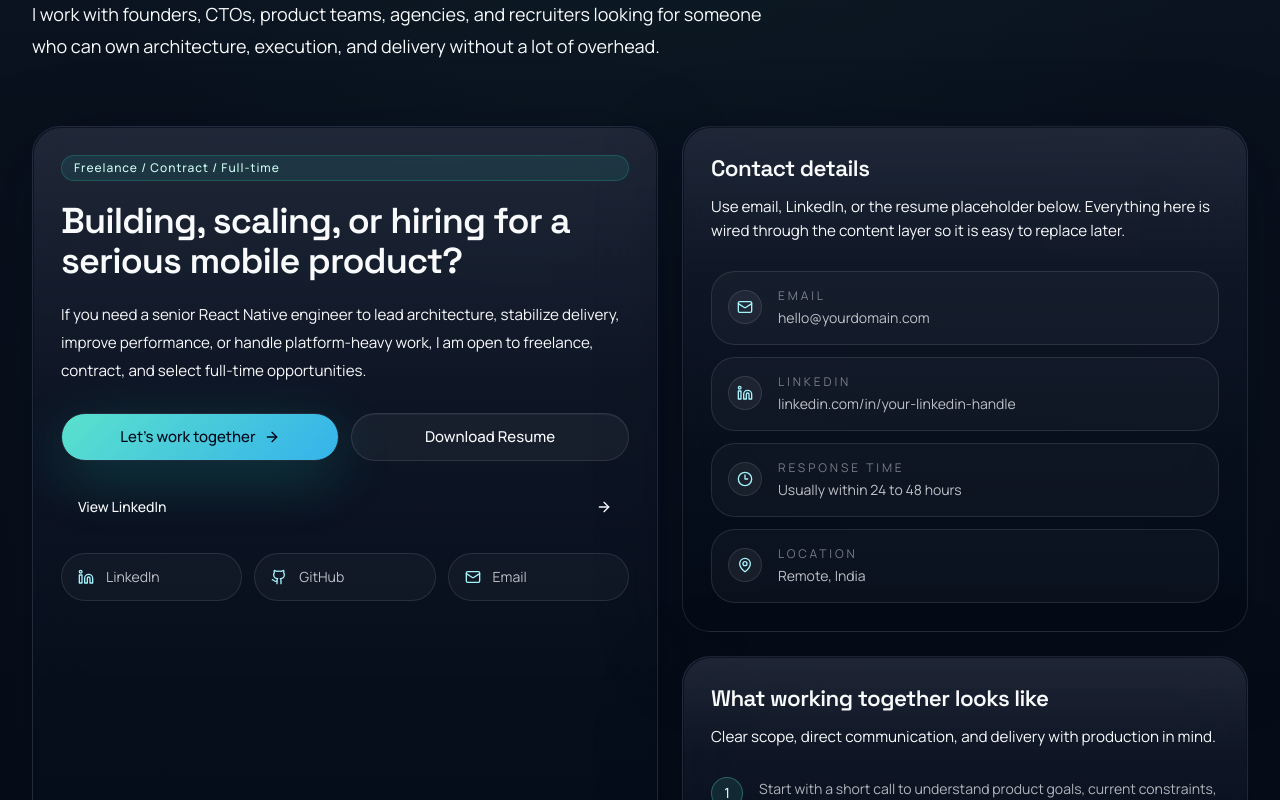
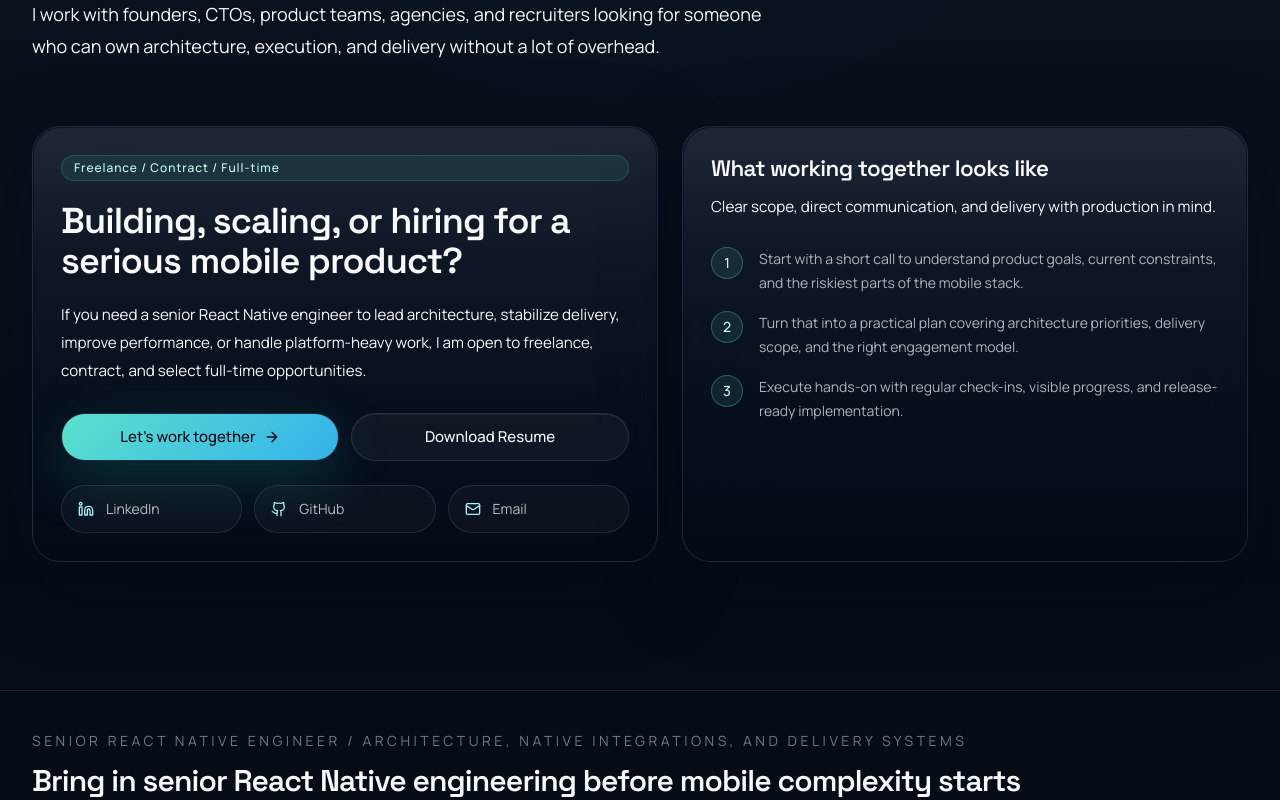
Before and after one commit to snjtiam/portfolio, a Next.js app: page /projects/data-visualization-custom-calendar-system in a window 1280 px wide. Shown: the part 2300-3100 px from the top of the page. Built offline with nearby package versions, Linux system fonts and the light colour scheme.

Commit message:
Fixed playwright linting error and UI changes

```diff
--- a/package.json
+++ b/package.json
@@ -23,6 +23,7 @@
     "tailwind-merge": "^3.3.1"
   },
   "devDependencies": {
+    "@playwright/test": "^1.51.1",
     "@eslint/eslintrc": "^3.3.1",
     "@types/node": "^22.16.5",
     "@types/react": "^19.2.14",
--- a/src/components/sections/contact-section.tsx
+++ b/src/components/sections/contact-section.tsx
@@ -3,7 +3,7 @@ import { ArrowRight } from "lucide-react";
 
 import { SectionShell } from "@/components/layout/section-shell";
 import { Reveal } from "@/components/motion/reveal";
-import { contactContent, contactMethods, socialLinks } from "@/content/portfolio";
+import { contactContent, socialLinks } from "@/content/portfolio";
 import { iconMap } from "@/lib/icon-map";
 import { Badge } from "@/components/ui/badge";
 import { Button } from "@/components/ui/button";
@@ -62,18 +62,6 @@ export function ContactSection({
                 </Button>
               </div>
 
-              <Button asChild variant="ghost" className="w-full justify-between rounded-2xl px-4">
-                <a
-                  href={contactContent.secondaryCta.href}
-                  target={contactContent.secondaryCta.newTab ? "_blank" : undefined}
-                  rel={contactContent.secondaryCta.newTab ? "noreferrer" : undefined}
-                  aria-label={`${contactContent.secondaryCta.label} in a new tab`}
-                >
-                  {contactContent.secondaryCta.label}
-                  <ArrowRight className="h-4 w-4" />
-                </a>
-              </Button>
-
               <div className="grid gap-3 sm:grid-cols-2 xl:grid-cols-3">
                 {socialLinks.map((link) => {
                   const Icon = iconMap[link.icon];
@@ -97,48 +85,8 @@ export function ContactSection({
           </Card>
         </Reveal>
 
-        <div className="grid gap-6">
-          <Reveal delay={0.08} hover hoverY={6} hoverScale={1.008}>
-            <Card>
-              <CardHeader>
-                <CardTitle>{contactContent.methodsTitle}</CardTitle>
-                <CardDescription>{contactContent.methodsDescription}</CardDescription>
-              </CardHeader>
-              <CardContent>
-                <address className="grid gap-3 not-italic">
-                  {contactMethods.map((method) => {
-                    const Icon = iconMap[method.icon];
-
-                    return (
-                      <a
-                        key={method.label}
-                        href={method.href}
-                        target={method.href.startsWith("http") ? "_blank" : undefined}
-                        rel={method.href.startsWith("http") ? "noreferrer" : undefined}
-                        aria-label={`${method.label}: ${method.value}`}
-                        className="flex min-h-[48px] items-start gap-4 rounded-2xl border border-white/10 bg-white/[0.03] px-4 py-4 transition hover:bg-white/[0.05]"
-                      >
-                        <span className="mt-0.5 rounded-full border border-white/10 bg-white/5 p-2 text-cyan-200">
-                          <Icon className="h-4 w-4" />
-                        </span>
-                        <span className="space-y-1">
-                          <span className="block text-xs uppercase tracking-[0.24em] text-foreground/45">
-                            {method.label}
-                          </span>
-                          <span className="block break-all text-sm text-foreground/75 sm:break-words">
-                            {method.value}
-                          </span>
-                        </span>
-                      </a>
-                    );
-                  })}
-                </address>
-              </CardContent>
-            </Card>
-          </Reveal>
-
-          <Reveal delay={0.14} hover hoverY={6} hoverScale={1.008}>
-            <Card>
+        <Reveal delay={0.08} className="h-full" hover hoverY={6} hoverScale={1.008}>
+          <Card className="h-full">
             <CardHeader>
               <CardTitle>{contactContent.processTitle}</CardTitle>
               <CardDescription>{contactContent.processDescription}</CardDescription>
@@ -158,7 +106,6 @@ export function ContactSection({
           </Card>
         </Reveal>
       </div>
-      </div>
     </SectionShell>
   );
 }
--- a/src/content/portfolio.ts
+++ b/src/content/portfolio.ts
@@ -109,13 +109,6 @@ export type TestimonialPlaceholder = {
   role: string;
 };
 
-export type ContactMethod = {
-  label: string;
-  value: string;
-  href: string;
-  icon: IconName;
-};
-
 export type WhyWorkWithMeItem = {
   title: string;
   description: string;
@@ -174,10 +167,7 @@ export type ContactContent = SectionIntro & {
   cardTitle: string;
   cardDescription: string;
   primaryCta: CtaLink;
-  secondaryCta: CtaLink;
   resumeCta: CtaLink;
-  methodsTitle: string;
-  methodsDescription: string;
   processTitle: string;
   processDescription: string;
   processSteps: string[];
@@ -1003,19 +993,11 @@ export const contactContent: ContactContent = {
     label: "Let's work together",
     href: siteConfig.hireUrl,
   },
-  secondaryCta: {
-    label: "View LinkedIn",
-    href: siteConfig.linkedinUrl,
-    newTab: true,
-  },
   resumeCta: {
     label: "Download Resume",
     href: siteConfig.resumeUrl,
     download: true,
   },
-  methodsTitle: "Contact details",
-  methodsDescription:
-    "Use email, LinkedIn, or the resume placeholder below. Everything here is wired through the content layer so it is easy to replace later.",
   processTitle: "What working together looks like",
   processDescription:
     "Clear scope, direct communication, and delivery with production in mind.",
@@ -1025,33 +1007,6 @@ export const contactContent: ContactContent = {
     "Execute hands-on with regular check-ins, visible progress, and release-ready implementation.",
   ],
 };
-
-export const contactMethods: ContactMethod[] = [
-  {
-    label: "Email",
-    value: siteConfig.email,
-    href: `mailto:${siteConfig.email}`,
-    icon: "Mail",
-  },
-  {
-    label: "LinkedIn",
-    value: "linkedin.com/in/your-linkedin-handle",
-    href: siteConfig.linkedinUrl,
-    icon: "Linkedin",
-  },
-  {
-    label: "Response time",
-    value: "Usually within 24 to 48 hours",
-    href: "#contact",
-    icon: "Clock3",
-  },
-  {
-    label: "Location",
-    value: siteConfig.location,
-    href: "#contact",
-    icon: "MapPin",
-  },
-];
 
 export const socialLinks: SocialLink[] = [
   {
--- a/tsconfig.json
+++ b/tsconfig.json
@@ -23,6 +23,6 @@
       "@/*": ["./src/*"]
     }
   },
-  "include": ["next-env.d.ts", "**/*.ts", "**/*.tsx", ".next/types/**/*.ts"],
-  "exclude": ["node_modules"]
+  "include": ["next-env.d.ts", "src/**/*.ts", "src/**/*.tsx", ".next/types/**/*.ts"],
+  "exclude": ["node_modules", "tests", "playwright.config.ts"]
 }
```
Also changed, not shown: 1 other file (tests, documents, lock files or other folders). Lines whose indentation alone changed are shown as unchanged.
